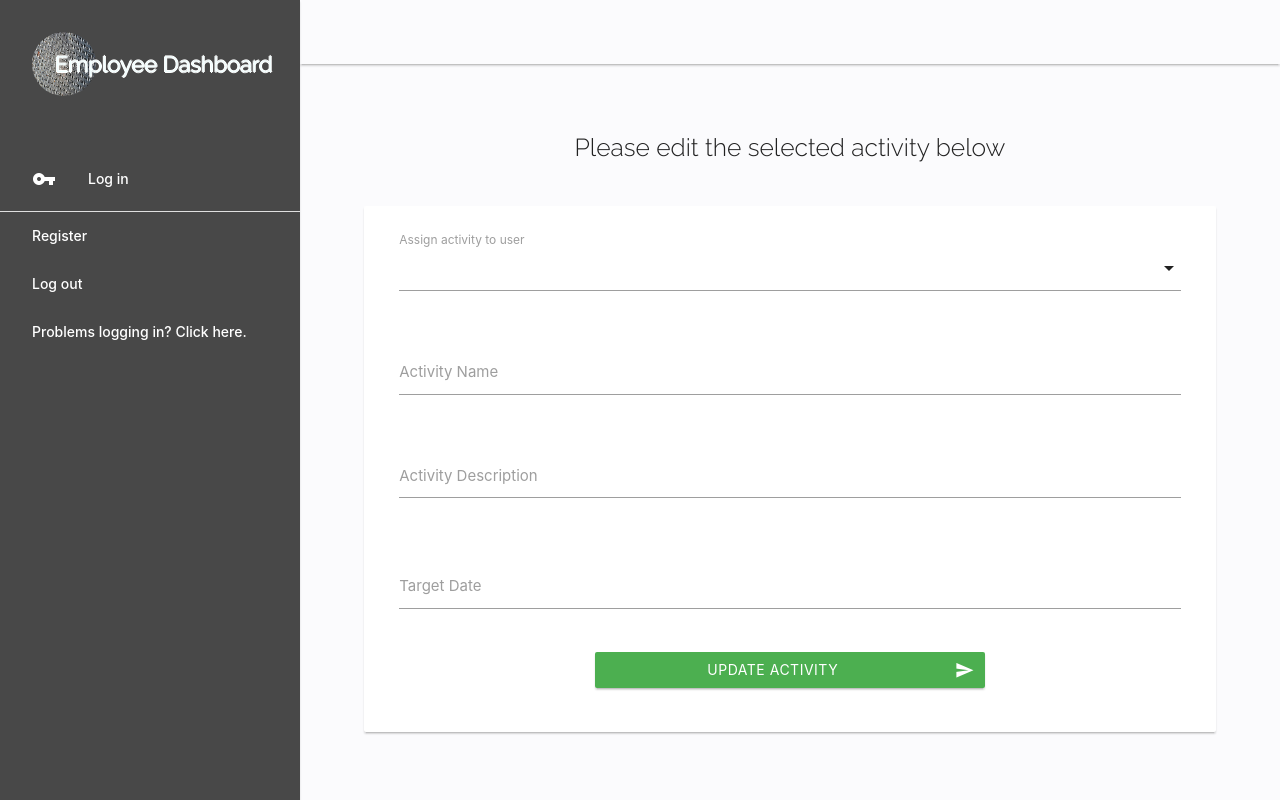
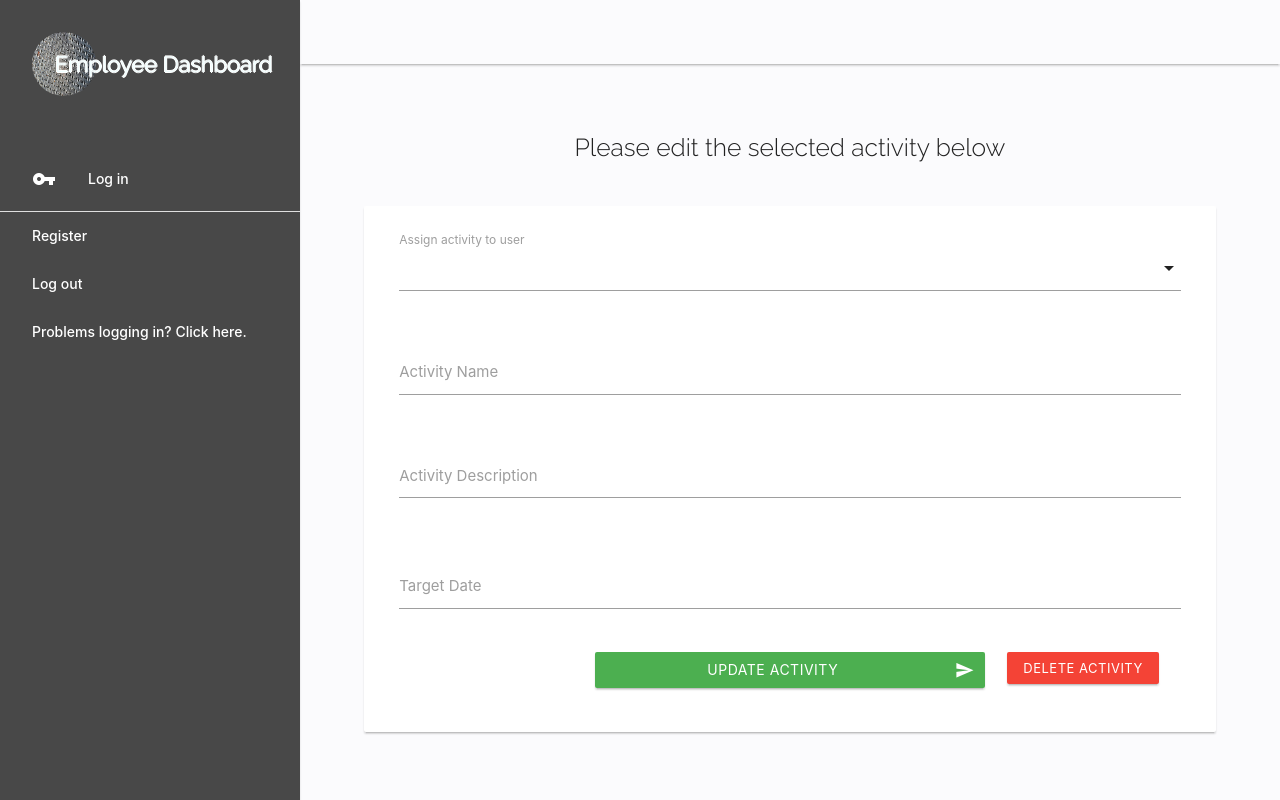
Before and after one commit to D-Lawson/employee-dashboard-app, a Flask app: template templates/edit_activity.html in a window 1280 px wide. Run offline with Flask 2, Linux system fonts and the light colour scheme; the template is opened without the code that fills it, so the values that code supplies are empty; some libraries are stand-ins or nearby versions.

Commit message:
Add delete functionality to edit activity

```diff
--- a/app.py
+++ b/app.py
@@ -149,6 +149,14 @@ def edit_activity(activity_id):
     return render_template("edit_activity.html", activity=activity, users=users)
 
 
+@app.route("/delete_activity/<activity_id>")
+def delete_activity(activity_id):
+    mongo.db.activities.remove({"_id": ObjectId(activity_id)})
+    flash("Activity Deleted")
+    return redirect(url_for("admin_dashboard"))
+
+
+
 if __name__ == "__main__":
     app.run(host=os.environ.get("IP"),
             port=int(os.environ.get("PORT")),
--- a/templates/edit_activity.html
+++ b/templates/edit_activity.html
@@ -49,6 +49,7 @@
                 <button type="submit" class="col s12 m6 offset-m3 btn waves-effect waves-light submit-fill text-shadow">
                     Update activity<i class="material-icons right">send</i>
                 </button>
+                <a href="{{ url_for('delete_activity', activity_id=activity._id) }}" class="btn-small red">Delete activity</a>
             </div>
         </div>
     </form>
```
